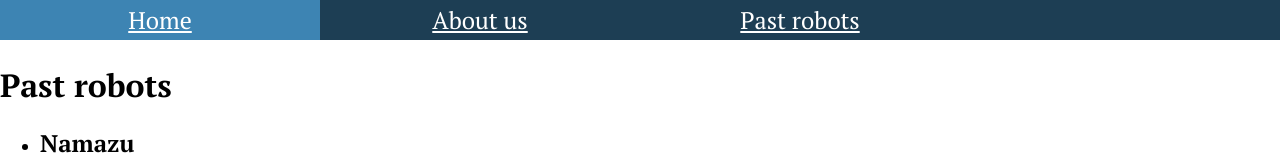
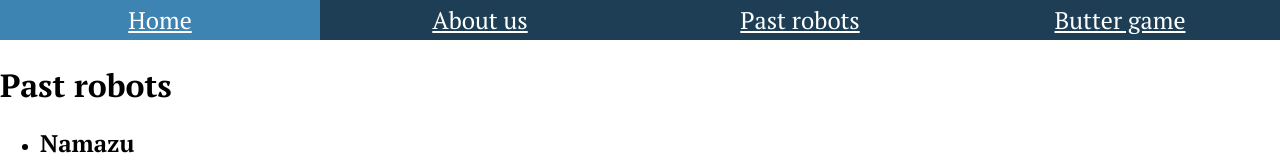
Before and after one commit to FCSRobotics/frc-website-23, a SvelteKit app: page /past-robots in a window 1280 px wide. Shown: the top 160 px of the page. Built offline with nearby package versions, Linux system fonts and the light colour scheme.

Commit message:
added butter game

```diff
--- a/src/routes/+layout.svelte
+++ b/src/routes/+layout.svelte
@@ -2,6 +2,7 @@
   <a href="/">Home</a><a href="/about">About us</a><a href="/past-robots"
     >Past robots</a
   >
+  <a href="/butter-game">Butter game</a>
 </nav>
 
 <main>
```
